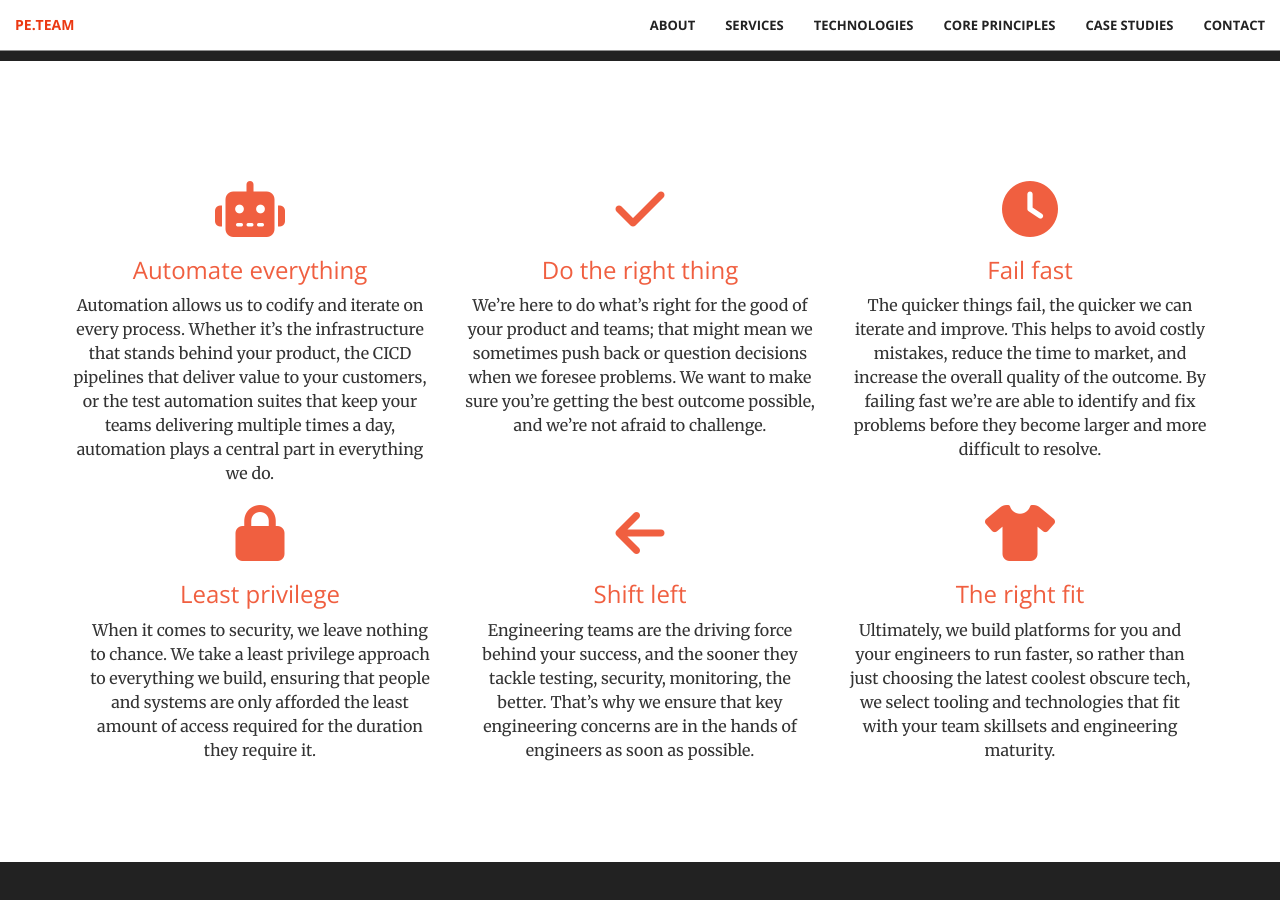
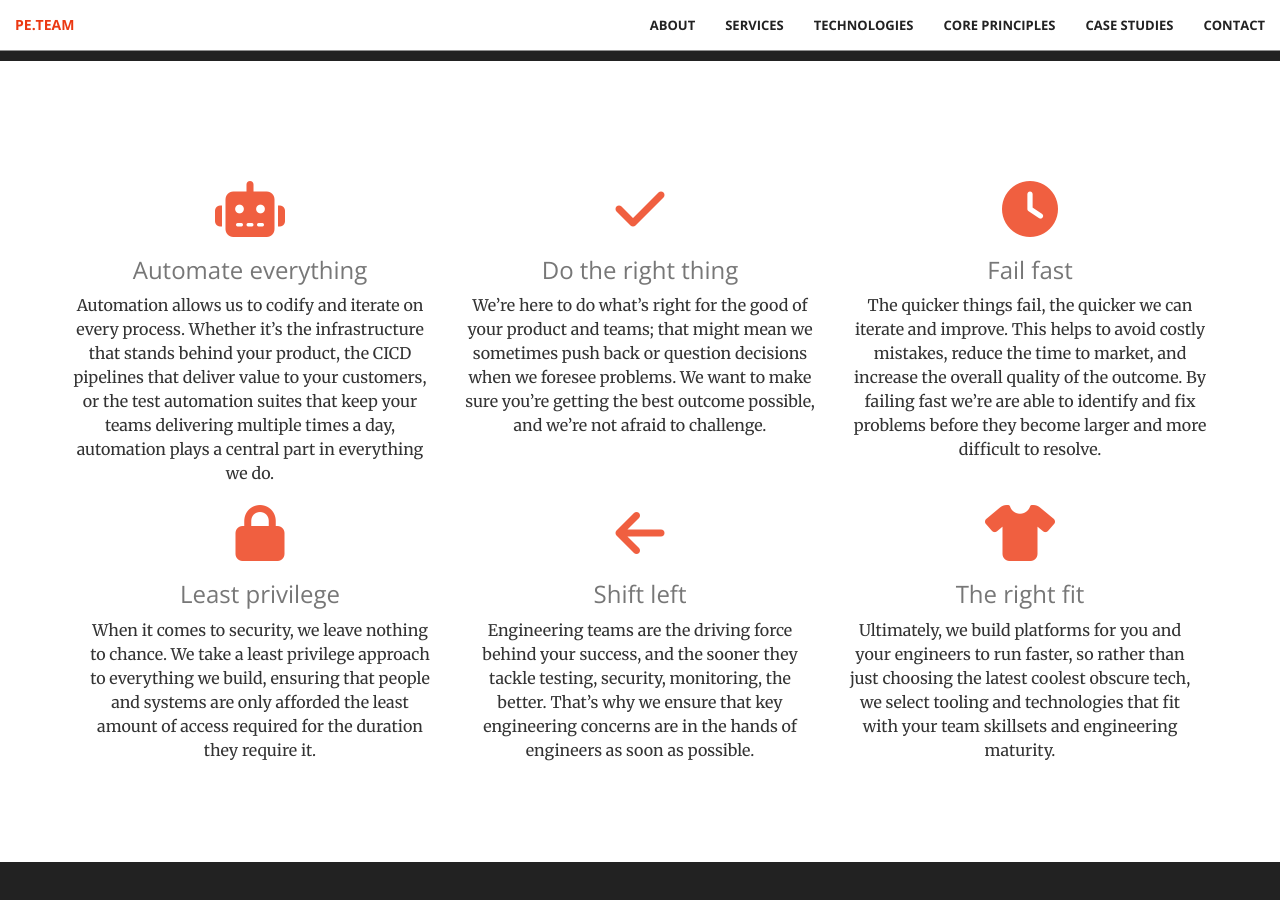
Before and after one commit to PlatformEngineeringNZ/PlatformEngineeringNZ.github.io, a Jekyll site: the page built from principles.html, in a window 1280 px wide and 900 px high, scrolled down 343 px. Built offline with Jekyll 4.4.1, drawn with Linux system fonts in a browser that asks for light colours; nearby versions of some CDN libraries; library files that are not in the unit come from our copies.

Commit message:
Removing links from principles

```diff
--- a/case-studies.html
+++ b/case-studies.html
@@ -30,7 +30,7 @@ layout: page
                     <div class="col-lg-4 col-md-6 text-center">
                         <div class="service-box">
                             <i class="fa fa-4x {{ casestudy.icon }} wow bounceIn text-primary"></i>
-                            <a href="{{ casestudy.url }}"><h3>{{ casestudy.title }}</h2></a>
+                            <a href="{{ casestudy.url }}"><h3>{{ casestudy.title }}</h3></a>
                             <p class="text-muted">{{ casestudy.excerpt }}</p>
                         </div>
                     </div>
--- a/principles.html
+++ b/principles.html
@@ -30,7 +30,7 @@ layout: page
                     <div class="col-lg-4 col-md-6 text-center">
                         <div class="service-box">
                             <i class="fa fa-4x {{ principle.icon }} wow bounceIn text-primary"></i>
-                            <a href="{{ principle.url }}"><h3>{{ principle.title }}</h2></a>
+                            <h3 class="text-muted">{{ principle.title }}</h3>
                             <p class="text-muted">{{ principle.excerpt }}</p>
                         </div>
                     </div>
```
